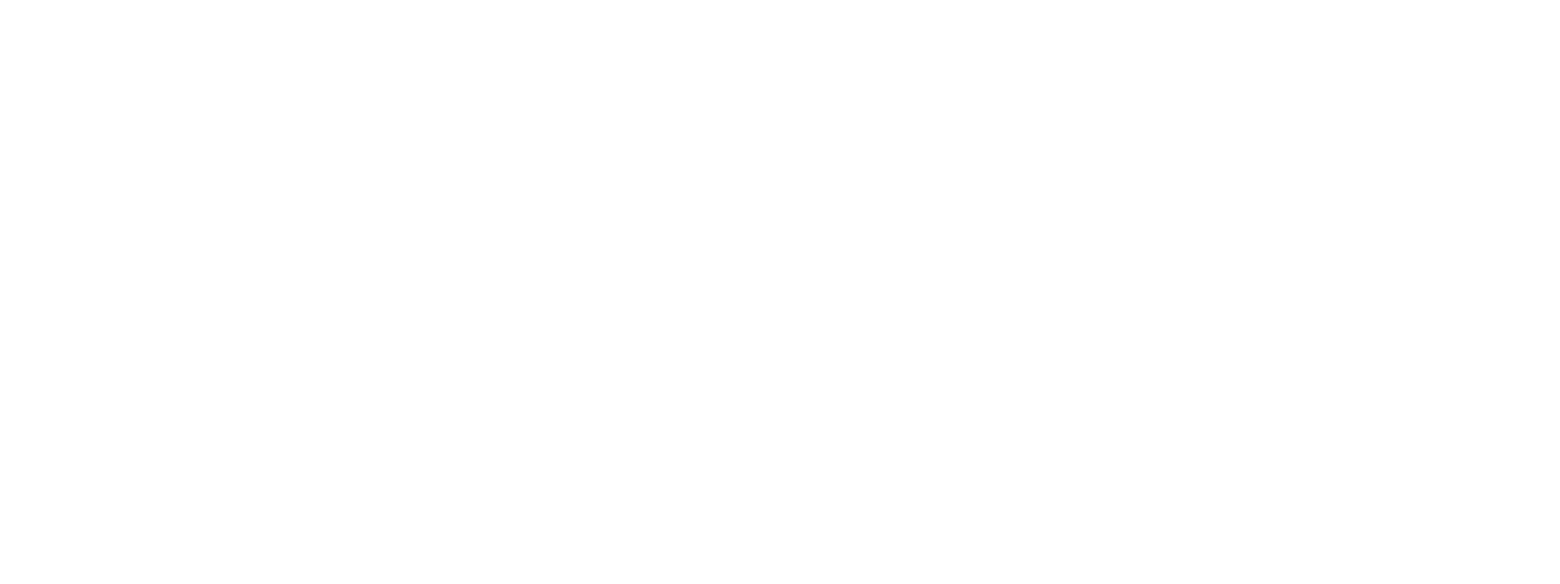
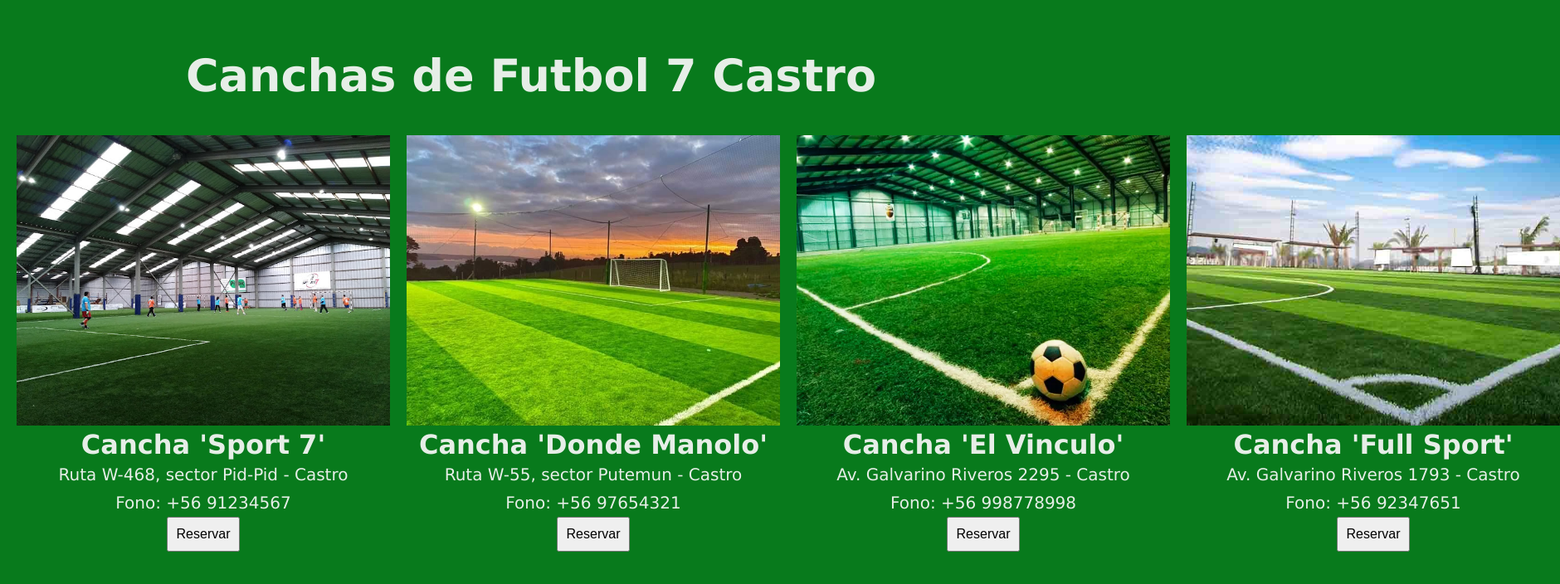
Before and after one commit to gonzadev28/canchasfut7, a website: page assets/index.html in a window 1280 px wide. Shown: the whole page at 83% size, 1880 px wide, since content can reach past the window. Drawn offline with Linux system fonts and the light colour scheme.

Commit message:
Creacion de pagina index

```diff
--- /dev/null
+++ b/assets/css/estilos.css
@@ -0,0 +1,51 @@
+*{
+    margin: 0;
+    padding: 0;
+    box-sizing: border-box;
+}
+
+h1{ font-size: 3em;}
+h2{ font-size: 2em;}
+h3{ font-size: 1.8em;}
+p{ font-size: 1.25em;}
+
+body{
+    margin: 0 auto;
+    font-family: 'Verdana';
+    background-color:  #087a1c;
+    color:  #e6eee7 ;
+    padding: 20px;
+}
+
+img{
+    width: 450px;
+    height: 350px;
+    text-align: center;
+    object-fit: cover;
+}
+
+header{
+    font-size: large;
+    text-align: center;
+    padding: 40px;
+}
+
+.container{
+    display: grid;
+    grid-template-columns: repeat(4, 1fr);
+    gap: 20px;
+}
+
+.info-cancha{
+    padding: 15px, 30px;
+    text-align: center;
+}
+
+p{
+    padding: 5px;
+}
+
+button{
+    font-size: medium;
+    padding: 10px;
+}
--- a/assets/index.html
+++ b/assets/index.html
@@ -3,10 +3,60 @@
 <head>
     <meta charset="UTF-8">
     <meta name="viewport" content="width=device-width, initial-scale=1.0">
-    <title>Canchas Futbol 7 Castrooo</title>
+    <title>Canchas Futbol 7 Castro</title>
     <link rel="icon" href="img/pelotafut.ico" type="image/x-icon">
+    <link rel="stylesheet" href="css/estilos.css">
 </head>
 <body>
+    <header>
+        <h1>Canchas de Futbol 7 Castro</h1>
+    </header>
+    <div class="container">
+        <div class="items">
+            <figure>
+                <img src="img/cancha sport7.jpg" alt="sport7">
+            </figure>
+            <div class="info-cancha">
+                <h2>Cancha 'Sport 7'</h2>
+                <p>Ruta W-468, sector Pid-Pid - Castro</p>
+                <p>Fono: +56 91234567</p>
+                <button>Reservar</button>
+            </div>
+        </div>
+        <div class="items">
+            <figure>
+                <img src="img/cancha donde manolo.jpg" alt="sport7">
+            </figure>
+            <div class="info-cancha">
+                <h2>Cancha 'Donde Manolo'</h2>
+                <p>Ruta W-55, sector Putemun - Castro</p>
+                <p>Fono: +56 97654321</p>
+                <button>Reservar</button>
+            </div>
+        </div>
+        <div class="items">
+            <figure>
+                <img src="img/cancha el vinculo.webp" alt="sport7">
+            </figure>
+            <div class="info-cancha">
+                <h2>Cancha 'El Vinculo'</h2>
+                <p>Av. Galvarino Riveros 2295 - Castro</p>
+                <p>Fono: +56 998778998</p>
+                <button>Reservar</button>
+            </div>
+        </div>
+        <div class="items">
+            <figure>
+                <img src="img/cancha full sport.jpg" alt="sport7">
+            </figure>
+            <div class="info-cancha">
+                <h2>Cancha 'Full Sport'</h2>
+                <p>Av. Galvarino Riveros 1793 - Castro</p>
+                <p>Fono: +56 92347651</p>
+                <button>Reservar</button>
+            </div>
+        </div>
+    </div>
 
 </body>
 </html>
```
Also changed, not shown: assets/img/cancha donde manolo.jpg (added), assets/img/cancha el vinculo.webp (added), assets/img/cancha full sport.jpg (added), assets/img/cancha sport7.jpg (added).
